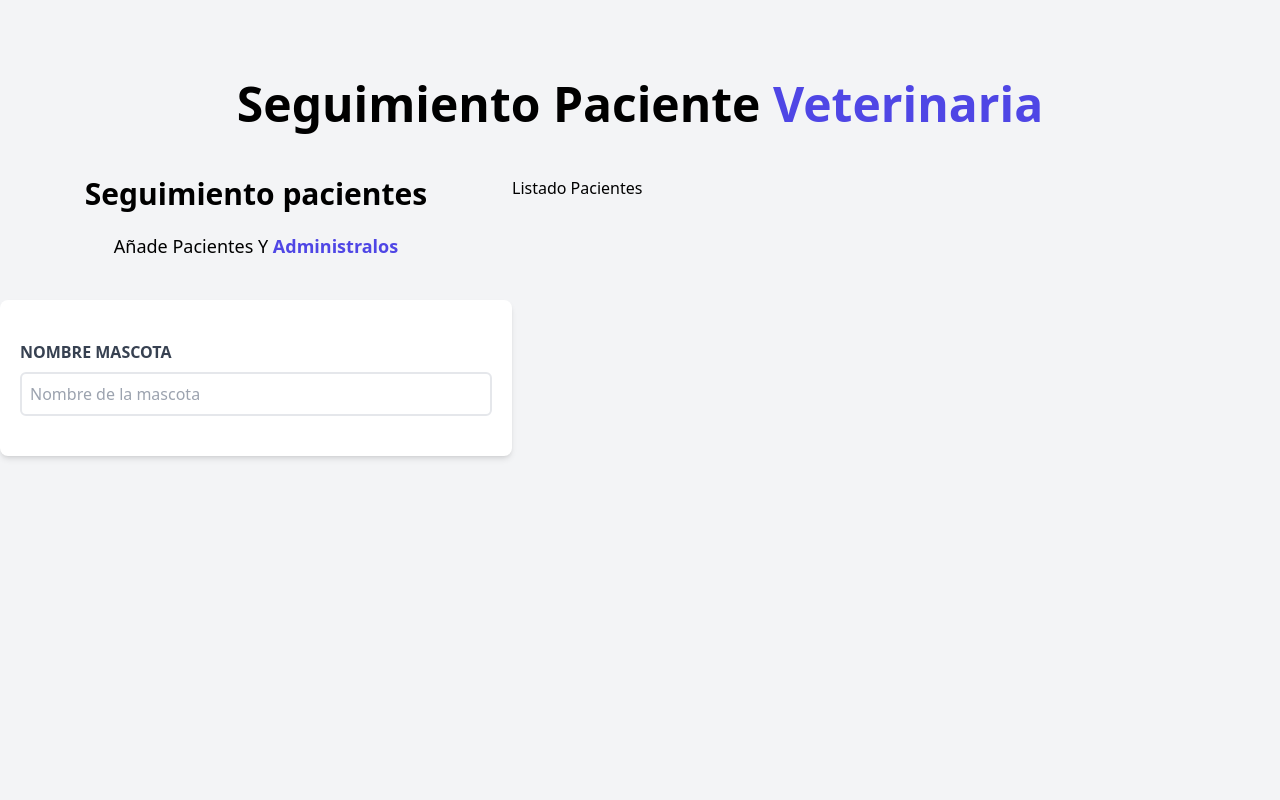
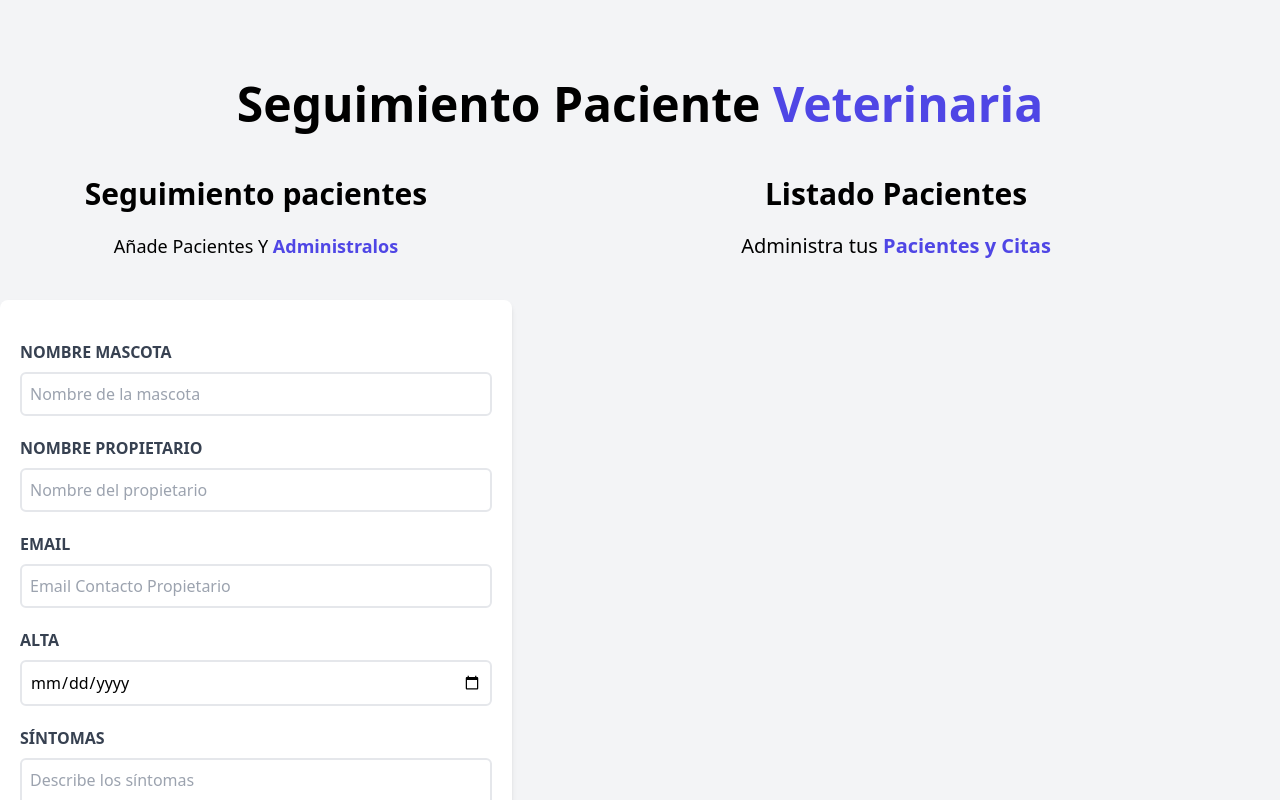
Before and after one commit to Misael-CG/citas-react, a React (Vite) app: page / in a window 1280 px wide. Shown: the top 800 px of the page. Built offline with nearby package versions, Linux system fonts and the light colour scheme.

Commit message:
Form completed

```diff
--- a/src/componets/Formulario.jsx
+++ b/src/componets/Formulario.jsx
@@ -6,8 +6,8 @@ const Formulario = () => {
         Añade Pacientes Y {""}
         <span className="text-indigo-600 font-bold">Administralos</span>
       </p>
-      <form className="bg-white shadow-md rounded-lg py-10 px-5">
-        <div>
+      <form className="bg-white shadow-md rounded-lg py-10 px-5 mb-10">
+        <div className="mb-5">
           <label
             htmlFor="mascota"
             className="block text-gray-700 uppercase font-bold"
@@ -21,6 +21,65 @@ const Formulario = () => {
             className="border-2 w-full p-2 mt-2 placeholder-gray-400 rounded-md"
           />
         </div>
+        <div className="mb-5">
+          <label
+            htmlFor="propietario"
+            className="block text-gray-700 uppercase font-bold"
+          >
+            Nombre Propietario
+          </label>
+          <input
+            id="propietario"
+            type="text"
+            placeholder="Nombre del propietario"
+            className="border-2 w-full p-2 mt-2 placeholder-gray-400 rounded-md"
+          />
+        </div>
+        <div className="mb-5">
+          <label
+            htmlFor="email"
+            className="block text-gray-700 uppercase font-bold"
+          >
+            Email
+          </label>
+          <input
+            id="email"
+            type="email"
+            placeholder="Email Contacto Propietario"
+            className="border-2 w-full p-2 mt-2 placeholder-gray-400 rounded-md"
+          />
+        </div>
+        <div className="mb-5">
+          <label
+            htmlFor="alta"
+            className="block text-gray-700 uppercase font-bold"
+          >
+            Alta
+          </label>
+          <input
+            id="alta"
+            type="date"
+            className="border-2 w-full p-2 mt-2 placeholder-gray-400 rounded-md"
+          />
+        </div>
+        <div className="mb-5">
+          <label
+            htmlFor="sintomas"
+            className="block text-gray-700 uppercase font-bold"
+          >
+            Síntomas
+          </label>
+          <textarea
+            id="sintomas"
+            className="border-2 w-full p-2 mt-2 placeholder-gray-400 rounded-md"
+            placeholder="Describe los síntomas"
+          />
+        </div>
+        <input
+          type="submit"
+          className="bg-indigo-600 w-full p-3 text-white uppercase font-bold hover:bg-indigo-700 cursor-pointer transition-all"
+          value="Agregar Paciente"
+        />
       </form>
     </div>
   );
--- a/src/componets/ListadoPacientes.jsx
+++ b/src/componets/ListadoPacientes.jsx
@@ -1,7 +1,11 @@
 const ListadoPacientes = () => {
   return (
     <div className="md:w-1/2 lg:w-3/5">
-      <h2>Listado Pacientes</h2>
+      <h2 className="font-black text-3xl text-center">Listado Pacientes</h2>
+      <p className="text-xl mt-5 mb-10 text-center">
+        Administra tus {""}
+        <span className="text-indigo-600 font-bold">Pacientes y Citas</span>
+      </p>
     </div>
   );
 };
```
